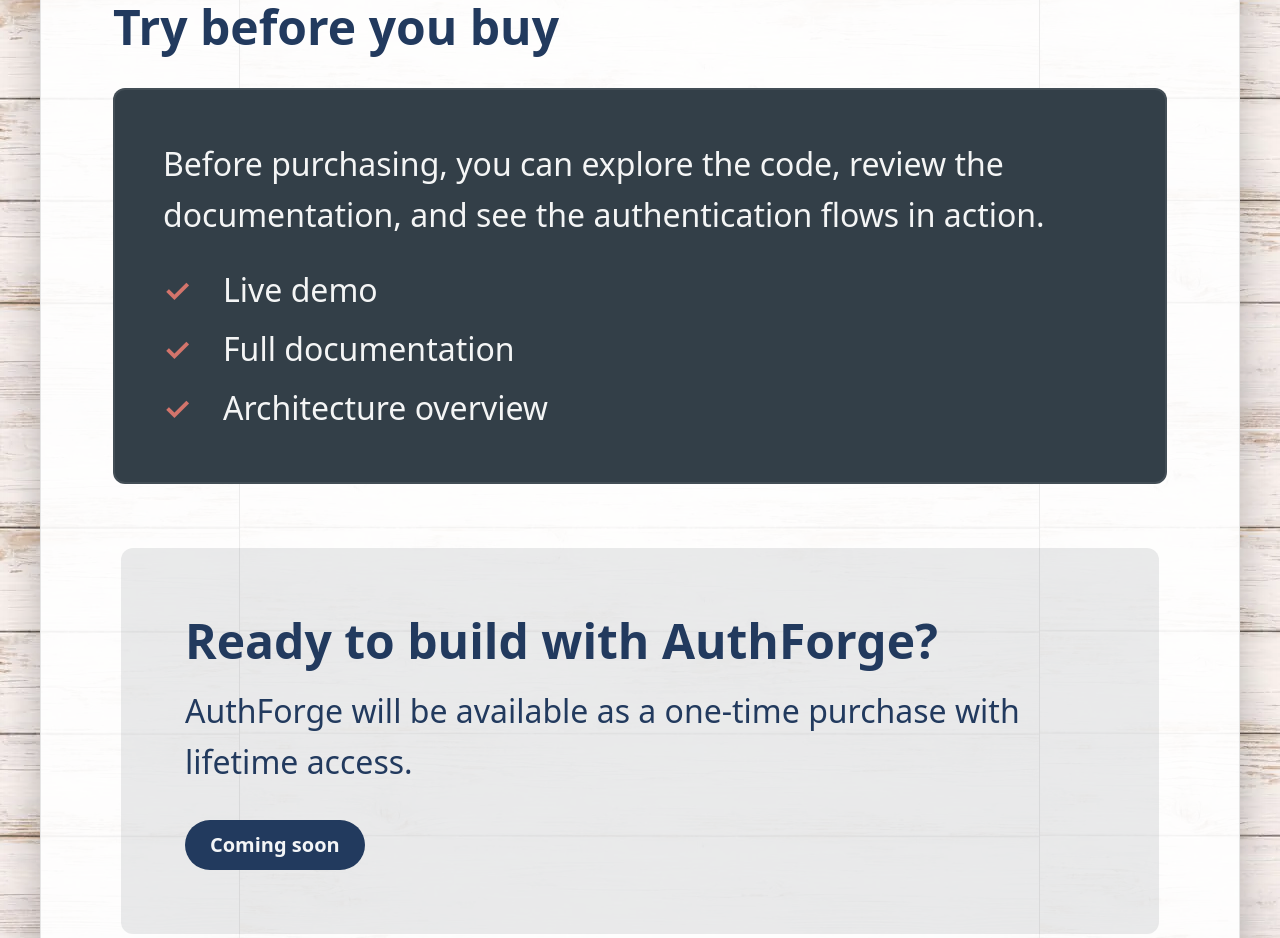
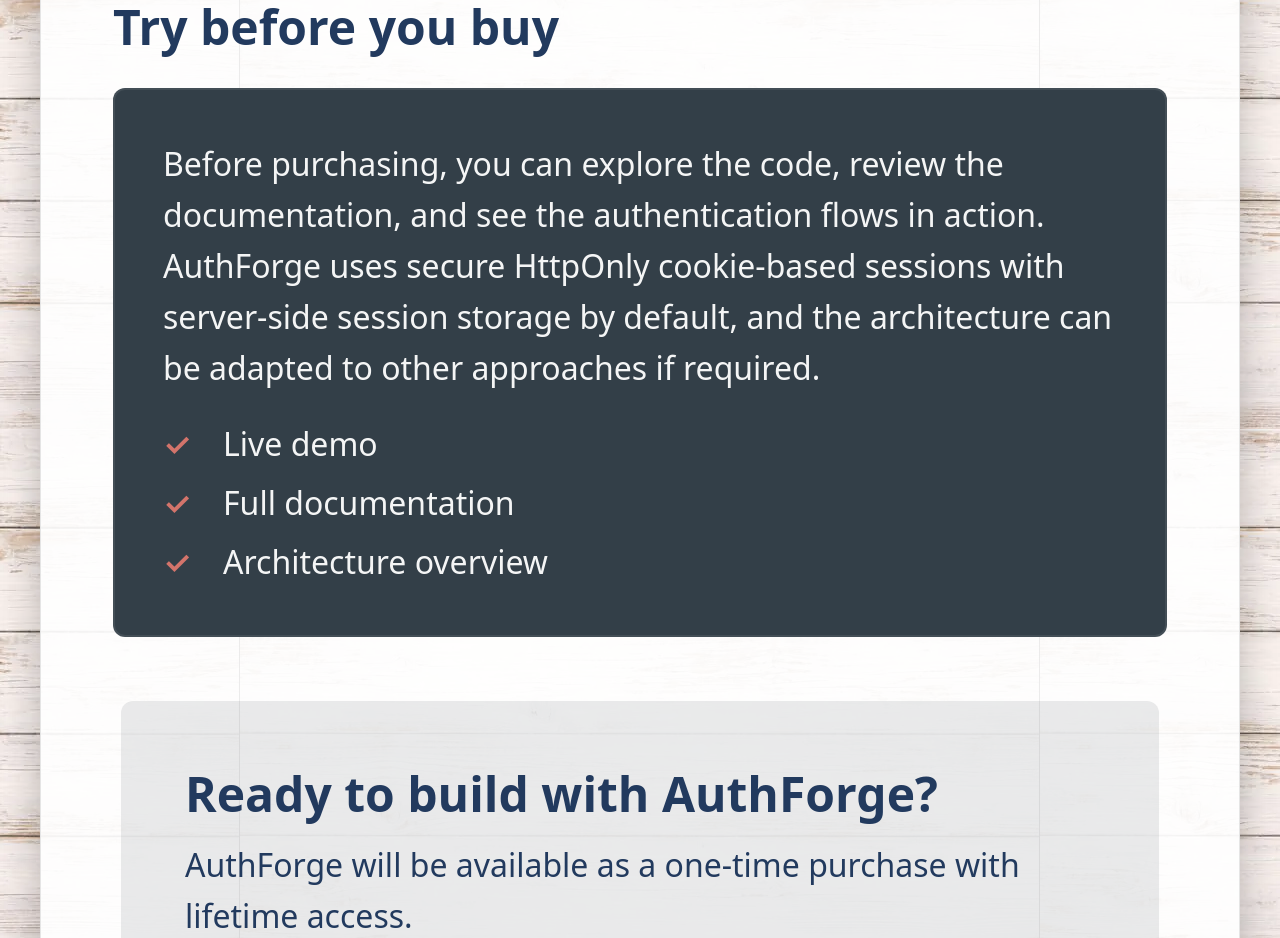
Before and after one commit to Grammeri/nextjs-landing, a Next.js app: page /products/authforge in a window 1280 px wide. Shown: the part 2300-3238 px from the top of the page. Built offline with nearby package versions, Linux system fonts and the light colour scheme.

Commit message:
docs: clarify authentication model on AuthForge product page

```diff
--- a/src/app/products/authforge/page.tsx
+++ b/src/app/products/authforge/page.tsx
@@ -83,7 +83,9 @@ export default function AuthForgeProductPage() {
           <div className={styles.trustBlock}>
             <p className={styles.trustText}>
               Before purchasing, you can explore the code, review the documentation, and see the
-              authentication flows in action.
+              authentication flows in action. AuthForge uses secure HttpOnly cookie-based sessions
+              with server-side session storage by default, and the architecture can be adapted to
+              other approaches if required.
             </p>
             <ul className={styles.trustList}>
               <li>Live demo</li>
```
